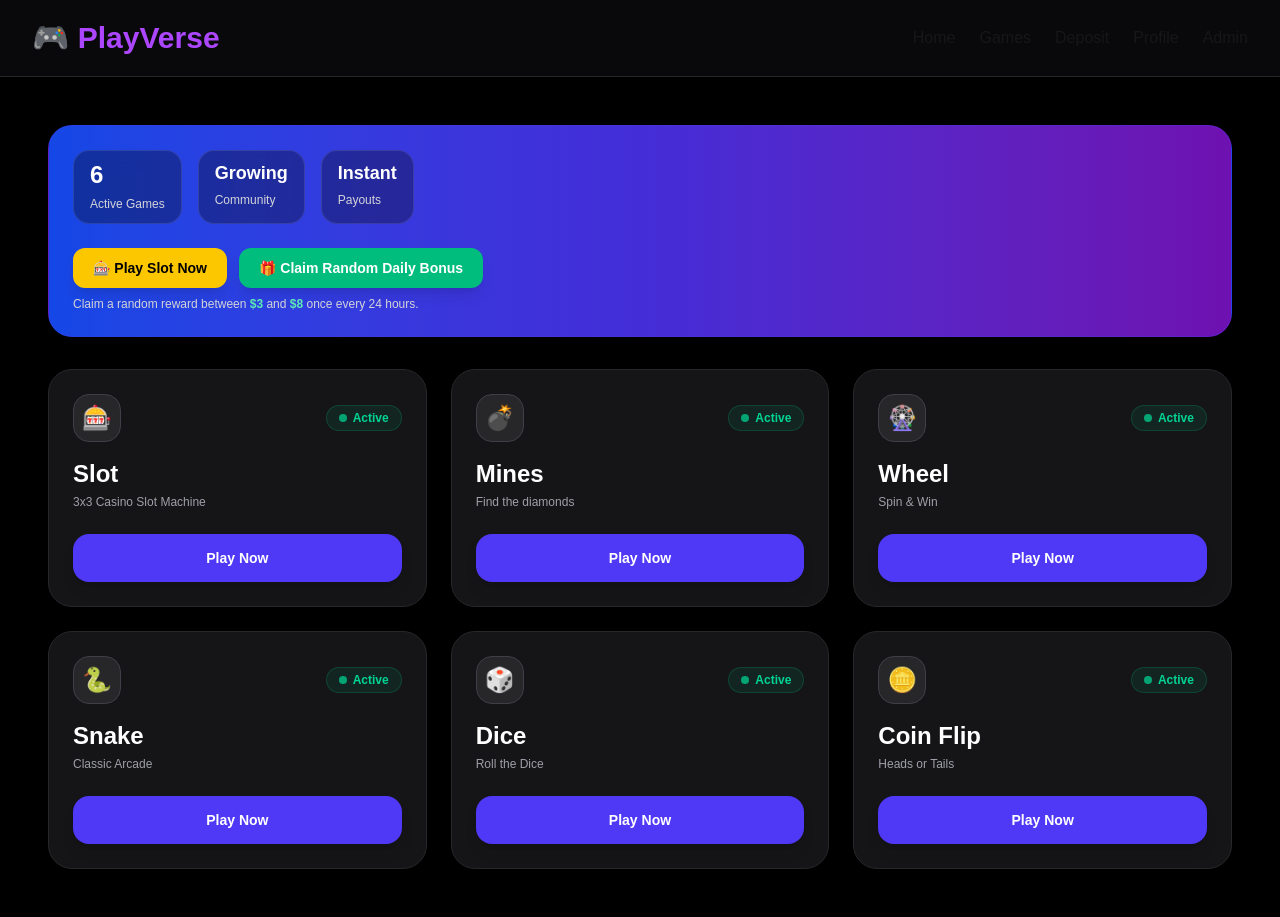
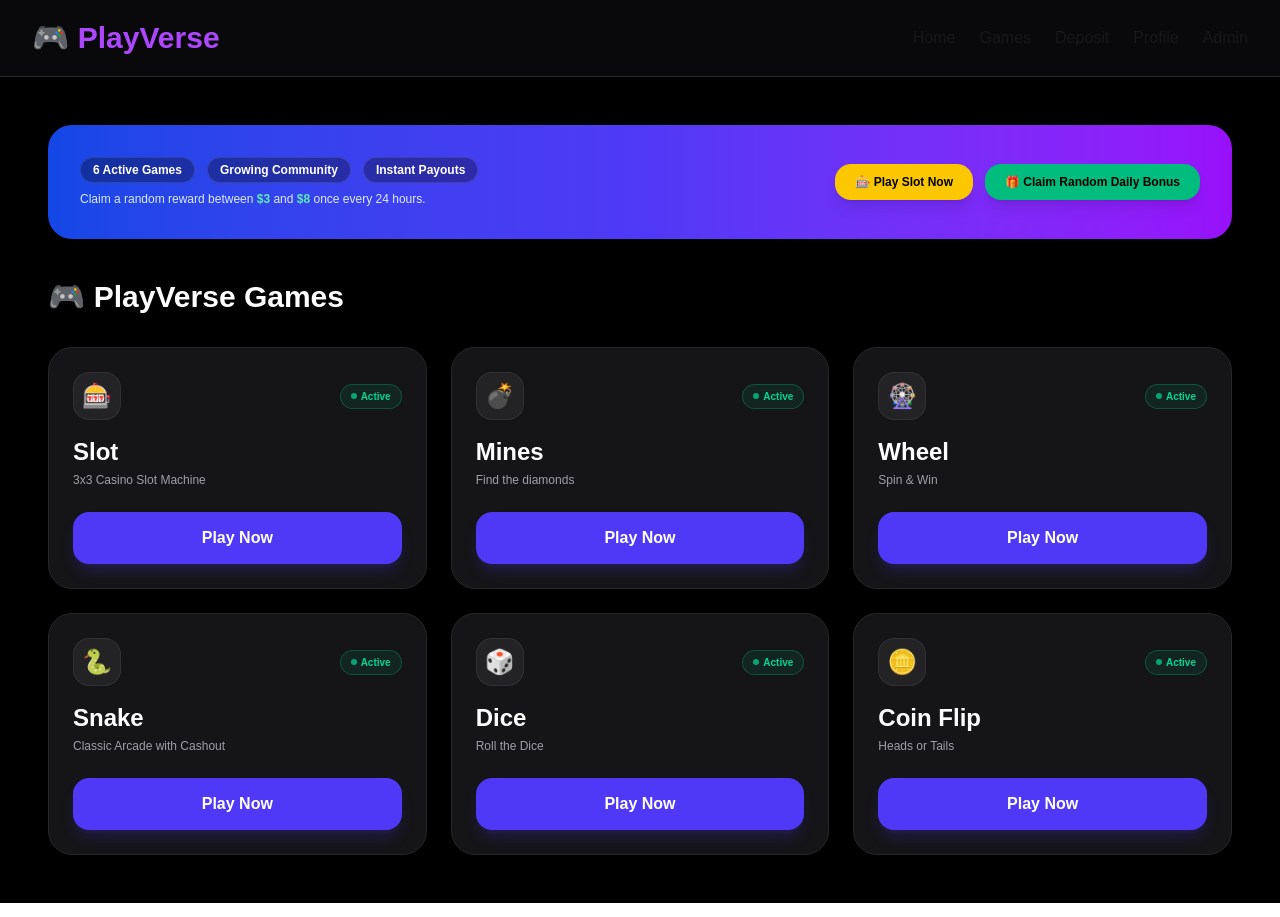
Before and after one commit to fetullamusayev44-hue/playverse, a Next.js app: page /games in a window 1280 px wide. Built offline with nearby package versions, Linux system fonts and the light colour scheme.

Commit message:
Fix games page grid with all 6 active games

```diff
--- a/app/games/page.tsx
+++ b/app/games/page.tsx
@@ -2,123 +2,131 @@
 
 import Link from "next/link";
 
-export default function GamesPage() {
-  const games = [
+interface GameCardProps {
+  title: string;
+  description: string;
+  emoji: string;
+  href: string;
+  badge?: string;
+  status: "Active" | "Coming Soon";
+}
+
+const games: GameCardProps[] = [
   {
-      id: "slot",
     title: "Slot",
     description: "3x3 Casino Slot Machine",
-      icon: "🎰",
+    emoji: "🎰",
     href: "/games/slot",
     status: "Active",
-      active: true,
   },
   {
-      id: "mines",
     title: "Mines",
     description: "Find the diamonds",
-      icon: "💣",
+    emoji: "💣",
     href: "/games/mines",
     status: "Active",
-      active: true,
   },
   {
-      id: "wheel",
     title: "Wheel",
     description: "Spin & Win",
-      icon: "🎡",
+    emoji: "🎡",
     href: "/games/wheel",
     status: "Active",
-      active: true,
   },
   {
-      id: "snake",
     title: "Snake",
-      description: "Classic Arcade",
-      icon: "🐍",
+    description: "Classic Arcade with Cashout",
+    emoji: "🐍",
     href: "/games/snake",
     status: "Active",
-      active: true,
   },
   {
-      id: "dice",
     title: "Dice",
     description: "Roll the Dice",
-      icon: "🎲",
+    emoji: "🎲",
     href: "/games/dice",
     status: "Active",
-      active: true,
   },
   {
-      id: "coinflip",
     title: "Coin Flip",
     description: "Heads or Tails",
-      icon: "🪙",
+    emoji: "🪙",
     href: "/games/coinflip",
     status: "Active",
-      active: true,
   },
 ];
 
+export default function GamesPage() {
   return (
-    <main className="min-h-screen bg-black text-white p-6 md:p-12">
-      {/* Top Banner Stats */}
-      <div className="bg-gradient-to-r from-blue-700 via-indigo-700 to-purple-800 rounded-3xl p-6 mb-8 border border-indigo-600/30 shadow-2xl">
-        <div className="flex flex-wrap gap-4 mb-6">
-          <div className="bg-black/30 backdrop-blur-md px-4 py-2 rounded-2xl border border-white/10">
-            <span className="text-2xl font-black block">6</span>
-            <span className="text-xs text-zinc-300 font-medium">Active Games</span>
+    <main className="min-h-screen bg-black text-white p-6 md:p-12 max-w-7xl mx-auto">
+      {/* Top Banner */}
+      <div className="w-full bg-gradient-to-r from-blue-700 via-indigo-600 to-purple-600 rounded-3xl p-6 md:p-8 mb-10 shadow-2xl relative overflow-hidden">
+        <div className="flex flex-wrap items-center justify-between gap-4 relative z-10">
+          <div>
+            <div className="flex items-center gap-3 mb-2">
+              <span className="bg-black/30 backdrop-blur-md px-3 py-1 rounded-full text-xs font-bold text-white border border-white/10">
+                6 Active Games
+              </span>
+              <span className="bg-black/30 backdrop-blur-md px-3 py-1 rounded-full text-xs font-bold text-white border border-white/10">
+                Growing Community
+              </span>
+              <span className="bg-black/30 backdrop-blur-md px-3 py-1 rounded-full text-xs font-bold text-white border border-white/10">
+                Instant Payouts
+              </span>
             </div>
-          <div className="bg-black/30 backdrop-blur-md px-4 py-2 rounded-2xl border border-white/10">
-            <span className="text-lg font-black block">Growing</span>
-            <span className="text-xs text-zinc-300 font-medium">Community</span>
+            <p className="text-xs text-blue-100 font-medium">
+              Claim a random reward between <span className="text-emerald-300 font-bold">$3</span> and <span className="text-emerald-300 font-bold">$8</span> once every 24 hours.
+            </p>
           </div>
-          <div className="bg-black/30 backdrop-blur-md px-4 py-2 rounded-2xl border border-white/10">
-            <span className="text-lg font-black block">Instant</span>
-            <span className="text-xs text-zinc-300 font-medium">Payouts</span>
+          <div className="flex gap-3">
+            <Link
+              href="/games/slot"
+              className="bg-yellow-400 hover:bg-yellow-300 text-black px-5 py-2.5 rounded-2xl font-black text-xs transition shadow-lg flex items-center gap-2"
+            >
+              🎰 Play Slot Now
+            </Link>
+            <button className="bg-emerald-500 hover:bg-emerald-400 text-black px-5 py-2.5 rounded-2xl font-black text-xs transition shadow-lg flex items-center gap-2">
+              🎁 Claim Random Daily Bonus
+            </button>
+          </div>
         </div>
       </div>
 
-        <div className="flex flex-wrap gap-3">
-          <Link href="/games/slot">
-            <button className="bg-yellow-400 hover:bg-yellow-300 text-black font-black px-5 py-2.5 rounded-xl transition shadow-lg text-sm cursor-pointer">
-              🎰 Play Slot Now
-            </button>
-          </Link>
-          <button className="bg-emerald-500 hover:bg-emerald-400 text-white font-black px-5 py-2.5 rounded-xl transition shadow-lg text-sm cursor-pointer">
-            🎁 Claim Random Daily Bonus
-          </button>
+      {/* Header */}
+      <div className="flex justify-between items-center mb-8">
+        <h1 className="text-3xl font-black flex items-center gap-2">
+          🎮 PlayVerse Games
+        </h1>
       </div>
-        <p className="text-xs text-zinc-300 mt-2">
-          Claim a random reward between <span className="text-emerald-300 font-bold">$3</span> and <span className="text-emerald-300 font-bold">$8</span> once every 24 hours.
+
+      {/* Game Grid */}
+      <div className="grid grid-cols-1 md:grid-cols-2 lg:grid-cols-3 gap-6">
+        {games.map((game) => (
+          <div
+            key={game.title}
+            className="bg-zinc-900/90 border border-zinc-800 rounded-3xl p-6 flex flex-col justify-between hover:border-zinc-700 transition shadow-xl"
+          >
+            <div>
+              <div className="flex justify-between items-center mb-4">
+                <div className="w-12 h-12 bg-zinc-800/80 rounded-2xl flex items-center justify-center text-2xl border border-zinc-700/50">
+                  {game.emoji}
+                </div>
+                <span className="bg-emerald-500/10 text-emerald-400 border border-emerald-500/30 text-[10px] font-bold px-2.5 py-1 rounded-full flex items-center gap-1">
+                  <span className="w-1.5 h-1.5 bg-emerald-400 rounded-full animate-pulse" />
+                  {game.status}
+                </span>
+              </div>
+              <h2 className="text-2xl font-black mb-1">{game.title}</h2>
+              <p className="text-zinc-400 text-xs font-medium mb-6">
+                {game.description}
               </p>
             </div>
 
-      {/* Games Grid */}
-      <div className="grid grid-cols-1 md:grid-cols-2 lg:grid-cols-3 gap-6">
-        {games.map((game) => (
-          <div
-            key={game.id}
-            className="bg-zinc-900/90 border border-zinc-800 rounded-3xl p-6 flex flex-col justify-between hover:border-zinc-700 transition duration-300 shadow-xl"
+            <Link
+              href={game.href}
+              className="w-full bg-indigo-600 hover:bg-indigo-500 text-white font-black text-center py-3.5 rounded-2xl transition shadow-lg shadow-indigo-600/20 active:scale-98"
             >
-            <div>
-              <div className="flex items-center justify-between mb-4">
-                <div className="w-12 h-12 bg-zinc-800 rounded-2xl flex items-center justify-center text-2xl border border-zinc-700">
-                  {game.icon}
-                </div>
-                <span className="text-xs font-bold text-emerald-400 flex items-center gap-1.5 bg-emerald-500/10 px-3 py-1 rounded-full border border-emerald-500/20">
-                  <span className="w-2 h-2 rounded-full bg-emerald-400 animate-pulse"></span>
-                  {game.status}
-                </span>
-              </div>
-              <h3 className="text-2xl font-black mb-1">{game.title}</h3>
-              <p className="text-zinc-400 text-xs mb-6 font-medium">{game.description}</p>
-            </div>
-
-            <Link href={game.href}>
-              <button className="w-full bg-indigo-600 hover:bg-indigo-500 text-white py-3.5 rounded-2xl font-black text-sm transition duration-200 shadow-lg cursor-pointer hover:scale-[1.01] active:scale-95">
               Play Now
-              </button>
             </Link>
           </div>
         ))}
```
Lines whose indentation alone changed are shown as unchanged.
